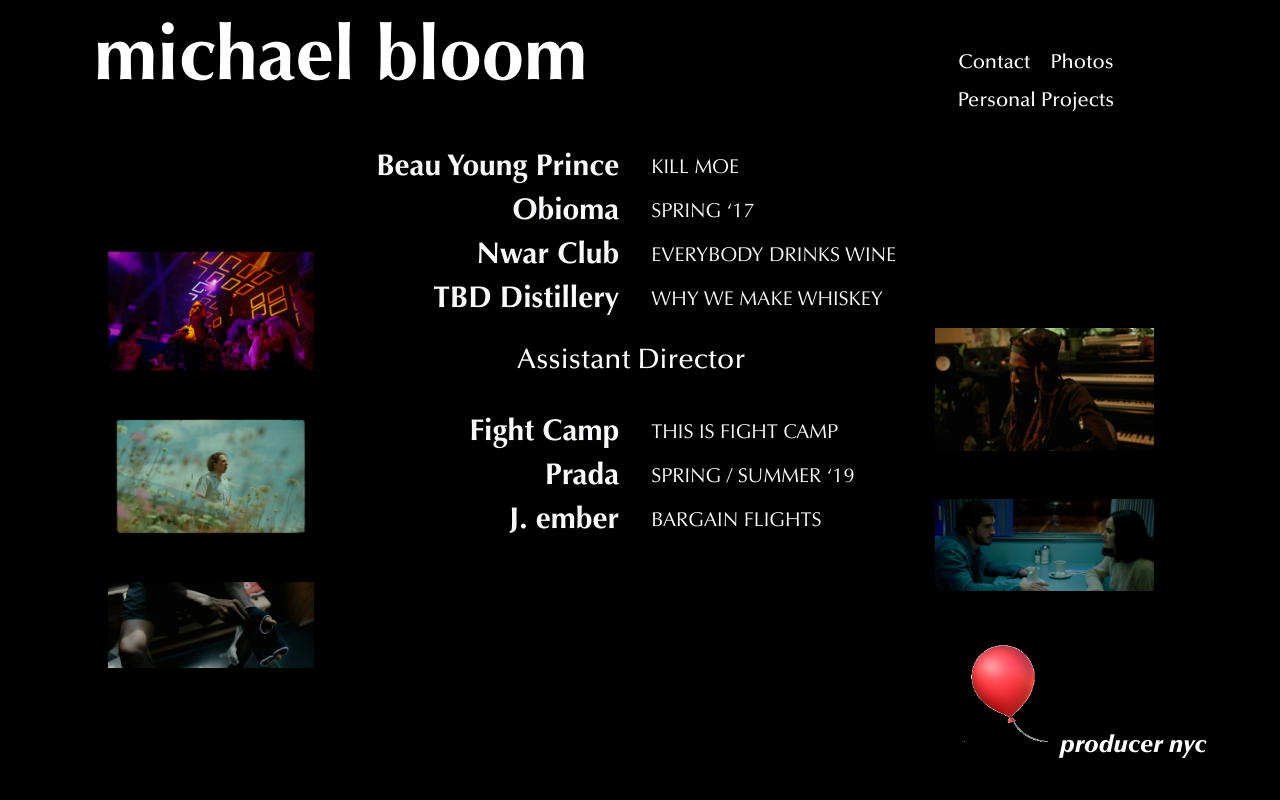
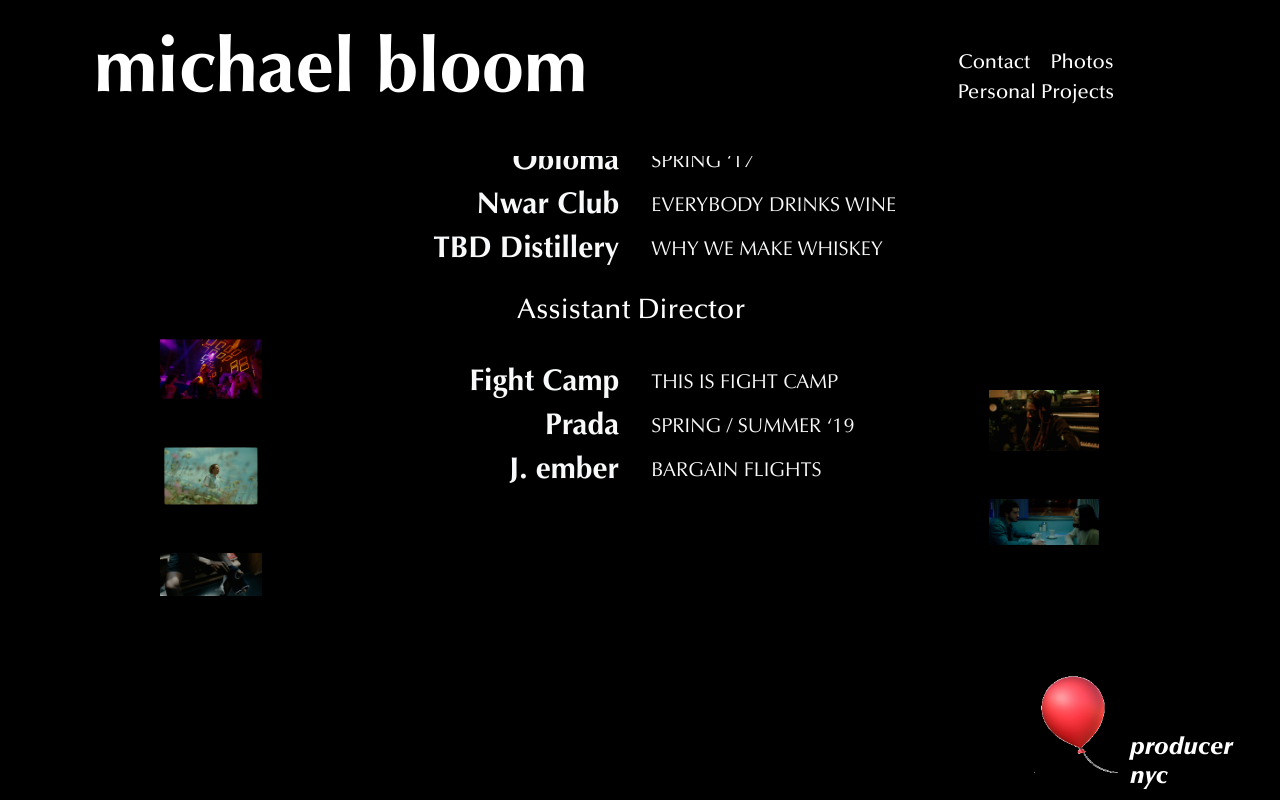
Before and after one commit to ITlodestar/michael-protfolio, a React (Create React App) app: page / in a window 1280 px wide. Built offline with nearby package versions, Linux system fonts and the light colour scheme.

Commit message:
fixed all without text scroll anmation

```diff
--- a/public/index.html
+++ b/public/index.html
@@ -33,6 +33,7 @@
         To begin the development, run `npm start` or `yarn start`.
         To create a production bundle, use `npm run build` or `yarn build`.
       -->
+  <script src="https://cdnjs.cloudflare.com/ajax/libs/gsap/3.4.2/gsap.min.js"></script>
 </body>
 
 </html>
--- a/src/App.js
+++ b/src/App.js
@@ -13,9 +13,15 @@
 function App() {
 
   const [ballon, setBallon] = useState(0);
+  const [imgOfPhotoPage, setImgOfPhotoPage] = useState(1);
   useEffect(() => {
     if (window.location.pathname == '/') {
       document.body.classList.add("overflow-md-hidden");
+    }
+    if (window.location.pathname == '/photos') {
+      setImgOfPhotoPage(0);
+    } else {
+      setImgOfPhotoPage(1);
     }
   }, [])
 
@@ -25,6 +31,10 @@
       setBallon(0);
     }, 4000);
   }
+
+  // if (window.location.pathname = '/photos') {
+  //   document.getElementById('ballon').style.display = 'none !important';
+  // }
   return (
     <div className='container bg-animation position-relative' >
       <div className='caption position-relative'>
@@ -33,7 +43,7 @@
         <RouterProvider router={AllRoute} />
       </div>
       {
-        ballon === 1 ?
+        ballon === 1 ? (
           <div
             style={{ zIndex: -1 }}
             className='position-absolute start-50-100  translate-middle'>
@@ -44,19 +54,22 @@
               id='bg-video'>
               <source src="/Balloon.mp4" type="video/mp4" />
             </video>
-          </div> :
+            </div> ) : (
+
           <div
-            className="position-absolute  start-50-100 image-btn d-flex align-items-end"
+            className="position-fixed  start-50-100 image-btn d-flex align-items-end"
             style={{ zIndex: 99 }}>
-            <Image
-              id='ballon'
-              src={ballonimg}
-              style={{ paddingBottom: 24 }}
-              onClick={() => PlayBallon()} />
-            <h2 className='producernyc'>producer nyc</h2>
+                <Image
+                id='ballon'
+                src={ballonimg}
+                style={{ paddingBottom: 24 }}
+                onClick={() => PlayBallon()}
+                className={ window.location.pathname === '/photos' ? "d-none" : "d-inline" } />
+            <h2 className='producernyc'>producer<br></br>nyc</h2>
           </div>
+          )
       }
-      <footer></footer>
+      <footer className={ window.location.href === '/' ? "d-inline" : "d-none" }></footer>
     </div >
   );
 }
--- a/src/assets/css/header.css
+++ b/src/assets/css/header.css
@@ -1,7 +1,9 @@
 header {
   z-index: 2;
   position: fixed;
-  background: black;
+}
+header>div {
+  background-color: black;
 }
 
 header h1 {
--- a/src/components/Header.js
+++ b/src/components/Header.js
@@ -12,11 +12,11 @@
     return (
         <header className="container" style={{ maxHeight: 100 }}>
             <div className="d-md-flex justify-content-between text-center">
-                <div className="py-3">
+                <div className="py-3 flex mt-auto mb-auto">
                     <a href="/" className={videocenter ? "text-decoration-none text-white videoheader" : "text-decoration-none text-white "} ><h1 >michael bloom</h1></a>
                     <div className={videocenter ? "py-4" : ""}></div>
                 </div>
-                <div className="d-flex flex-wrap justify-content-between justify-content-md-center p-2  pt-md-5">
+                <div className="d-flex flex-wrap justify-content-between justify-content-md-center p-2  pt-md-5 pb-md-5">
                     <a href="/contact" className="item text-decoration-none">Contact</a>
                     <a href="/projects" className="item text-decoration-none">Personal Projects</a>
                     <a href="/photos" className="item text-decoration-none">Photos</a>
--- a/src/index.css
+++ b/src/index.css
@@ -127,7 +127,7 @@
 }
 
 .w-110 {
-  width: 100%;
+  width: 50%;
   transition: 0.3s ease-in-out;
 }
 
@@ -259,7 +259,7 @@
   height:80px;
   position: fixed;
   bottom: 0;
-  width: 100%;
+  width:  82%;
   background-color: #000;
   z-index: 90;
 }
--- a/src/pages/Contactpage.js
+++ b/src/pages/Contactpage.js
@@ -24,7 +24,7 @@
                     </p>
                     <p>You can reach him at  <a href="mailto:michael@michaelbloom.tv">michael@michaelbloom.tv</a></p>
                 </div>
-                <div className="mt-5 d-flex">
+                <div className="mt-5 d-flex" style={{zIndex: 999}}>
                     <a href="/Resume/Michael Bloom 2023.pdf " target="_blank" className="d-flex align-items-end"><Image src={iconResume} width={30} className="ms-2" /></a>
                     <a href="https://www.linkedin.com/in/michaelbloomny/" target="_blank" className="d-flex align-items-end"><Image src={iconLinkedin} width={30} className="ms-2" /></a>
                     <a href="https://www.instagram.com/michaelbloom__/" target="_blank" className="d-flex align-items-end"><Image src={iconInstagram} width={30} className="ms-2" /></a>
--- a/src/pages/homepage.js
+++ b/src/pages/homepage.js
@@ -88,7 +88,7 @@
           <img
             src={item.imagepath}
             alt=""
-            className="w-100 me-3"
+            className="w-50 me-3"
           />
         }
       </a>
@@ -100,7 +100,7 @@
 var ctrlInterval;
 
 const setDeltaLimit = () => {
-  document.querySelector(".title").style.transform = `translateY(${delta}%)`;
+  document.querySelector(".title").style.transform = `translateY(${delta}vh)`;
   if (delta < -150) {
     delta = 100;
   } else if (delta > 100) {
@@ -109,12 +109,12 @@
 }
 
 const titleLoop = () => {
-  ctrlInterval = setInterval(() => {
-    if (window.location.pathname == '/') {
+  if (window.location.pathname == '/') {
+    ctrlInterval = setInterval(() => {
       setDeltaLimit();
-    }
-    delta -= 0.5;
-  }, 20);
+      delta -= 0.5;
+    }, 20);
+  }
 }
 
 document.body.onload = () => {
@@ -122,7 +122,8 @@
 };
 
 const onScrollWheel = (event) => {
-  delta -= event.deltaY / 20
+  clearInterval(ctrlInterval);
+  delta -= event.deltaY / 20;
   setDeltaLimit();
 }
 
@@ -131,6 +132,7 @@
 }
 
 const onScrollLeave = (event) => {
+  clearInterval(ctrlInterval);
   titleLoop();
 }
 // ======Scroll : End====== //
@@ -141,7 +143,7 @@
   const titleRef = useRef(null);
   const [currentTransform, setCurrentTransform] = useState(0);
 
-  useEffect(() => {
+  /*useEffect(() => {
 
     gsap.registerPlugin(ScrollTrigger);
     gsap.set(document.querySelectorAll('.section-video .revealUp'), { opacity: 0.0001, y: '100%' });
@@ -182,7 +184,42 @@
         }
       });
     });
-  });
+  });*/
+
+  /*const useShowAnimation = (reversible = false, showLine = 150) => {
+    const showRef = useRef(null);
+    const [show, setShow] = useState(false);
+
+    useLayoutEffect(() => {
+        const targetPosition = showRef.current.getBoundingClientRect().top;
+
+        // Show items that are already in the viewport
+        if (targetPosition < window.innerHeight) {
+            setShow(true);
+        }
+
+        const onScroll = () => {
+            const doc = document.documentElement;
+            const offset = doc.scrollTop + window.innerHeight;
+            const height = doc.offsetHeight;
+
+            const scrollPosition =
+                window.scrollY + window.innerHeight - showLine;
+
+            if (targetPosition < scrollPosition || offset >= height) {
+
+            } else if (scrollPosition < targetPosition && reversible) {
+
+            }
+        };
+
+        window.addEventListener("scroll", onScroll);
+
+        return () => window.removeEventListener("scroll", onScroll);
+    }, []);
+
+    return [show, showRef];
+  };*/
 
   // useLayoutEffect(() => {
   //   gsap.registerPlugin(ScrollTrigger);
@@ -238,10 +275,10 @@
         <div className="center-col"
           ref={titleRef}
           onWheel={(e) => onScrollWheel(e)}
-          onMouseEnter={(e) => onScrollEnter(e)}
           onMouseLeave={(e) => onScrollLeave(e)}>
-          <div>
-            <div className="d-md-block w-100 text-center title">
+          <div className="pt-3">
+            <div className="d-md-block w-100 text-center title"
+              onMouseEnter={(e) => onScrollEnter(e)}>
               <h3 className="py-4">Producer</h3>
               <Titlesection Items={homedata.producer} />
               <h3 className="py-4">Assistant Director</h3>
--- a/src/pages/photopage.js
+++ b/src/pages/photopage.js
@@ -49,32 +49,44 @@
 
   const assetListRef = useRef(null);
 
-  useEffect(() => {
-    const intervalId = setInterval(() => {
-      handleScroll();
-    }, 80);
-    return () => clearInterval(intervalId);
-  }, []);
+  // useEffect(() => {
+  //   const intervalId = setInterval(() => {
+  //     handleScroll();
+  //   }, 80);
+  //   return () => clearInterval(intervalId);
+  // }, []);
 
   const handleScroll = () => {
     const assetList = assetListRef.current;
     console.log(assetList.scrollLeft);
-    if (scrollPosition === 0 )
+    if (scrollPosition === 0)
       assetList.scrollLeft += 50
   };
+
+  const onMouseWheel = (event) => {
+    const element = document.querySelector("#container");
+    event.preventDefault();
+
+    element.scrollBy({
+      left: event.deltaY < 0 ? -300 : 300,
+
+    });
+  }
+
 
   return (
     <div className="">
       <div className="px-5">
         <div className="d-none d-md-block " >
-          <div className="d-flex w-100 assetList"
+          <div className="d-flex w-100 assetList" id="container"
             ref={assetListRef}
             style={{ overflowX: 'scroll' }}
             onMouseOver={() => setScrollPosition(1)}
-            onMouseLeave={() => setScrollPosition(0)} >
+            onMouseLeave={() => setScrollPosition(0)}
+            onWheel={(e) => onMouseWheel(e) } >
             {
               images.photos.map((item) => (
-                <Image style={{ height: 600 }} className="p-2" key={item.path} src={item.path} alt="" />
+                <Image style={{ height: '65vh' }} className="p-2" key={item.path} src={item.path} alt="" />
               ))
             }
           </div>
```
